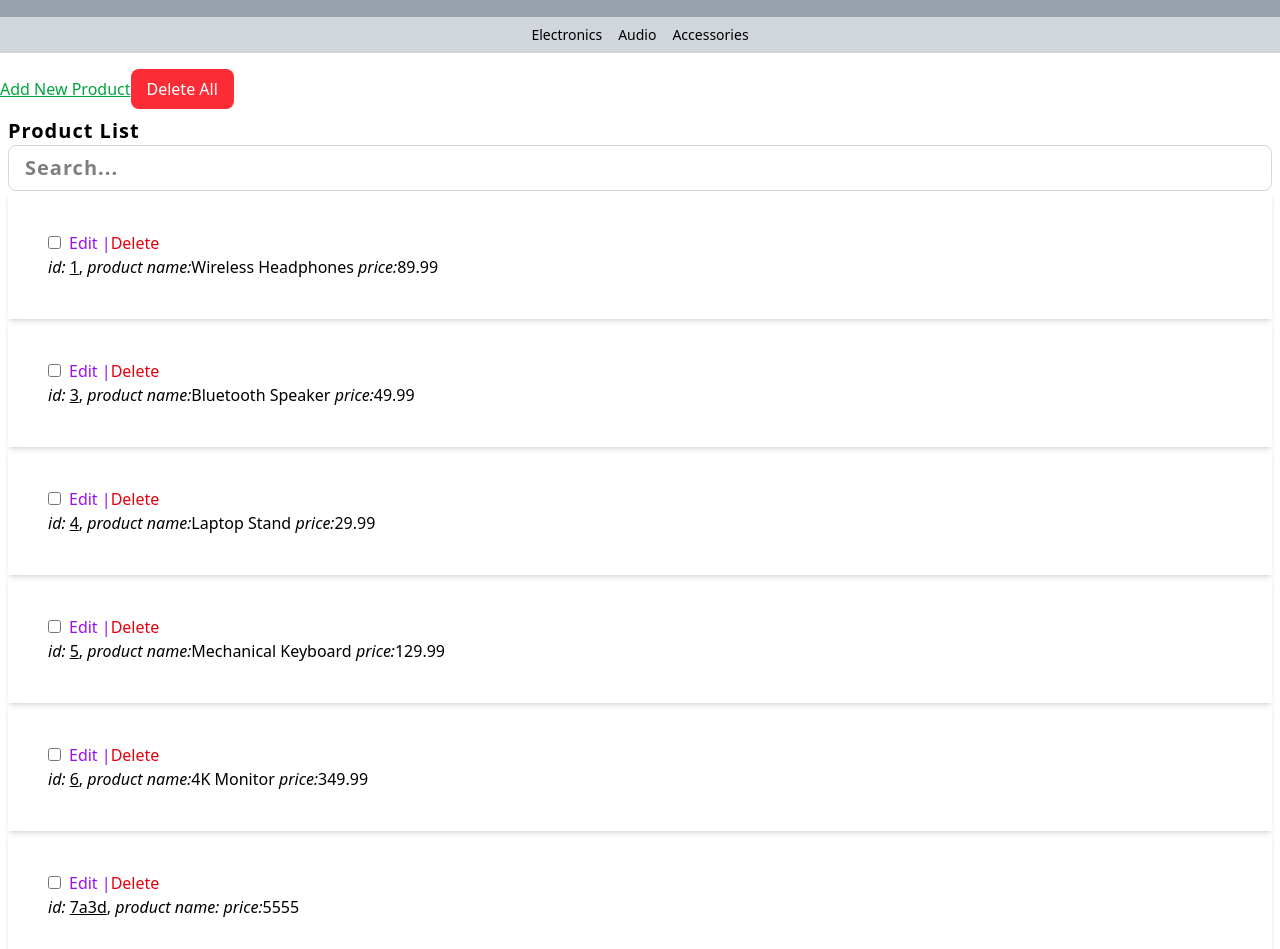
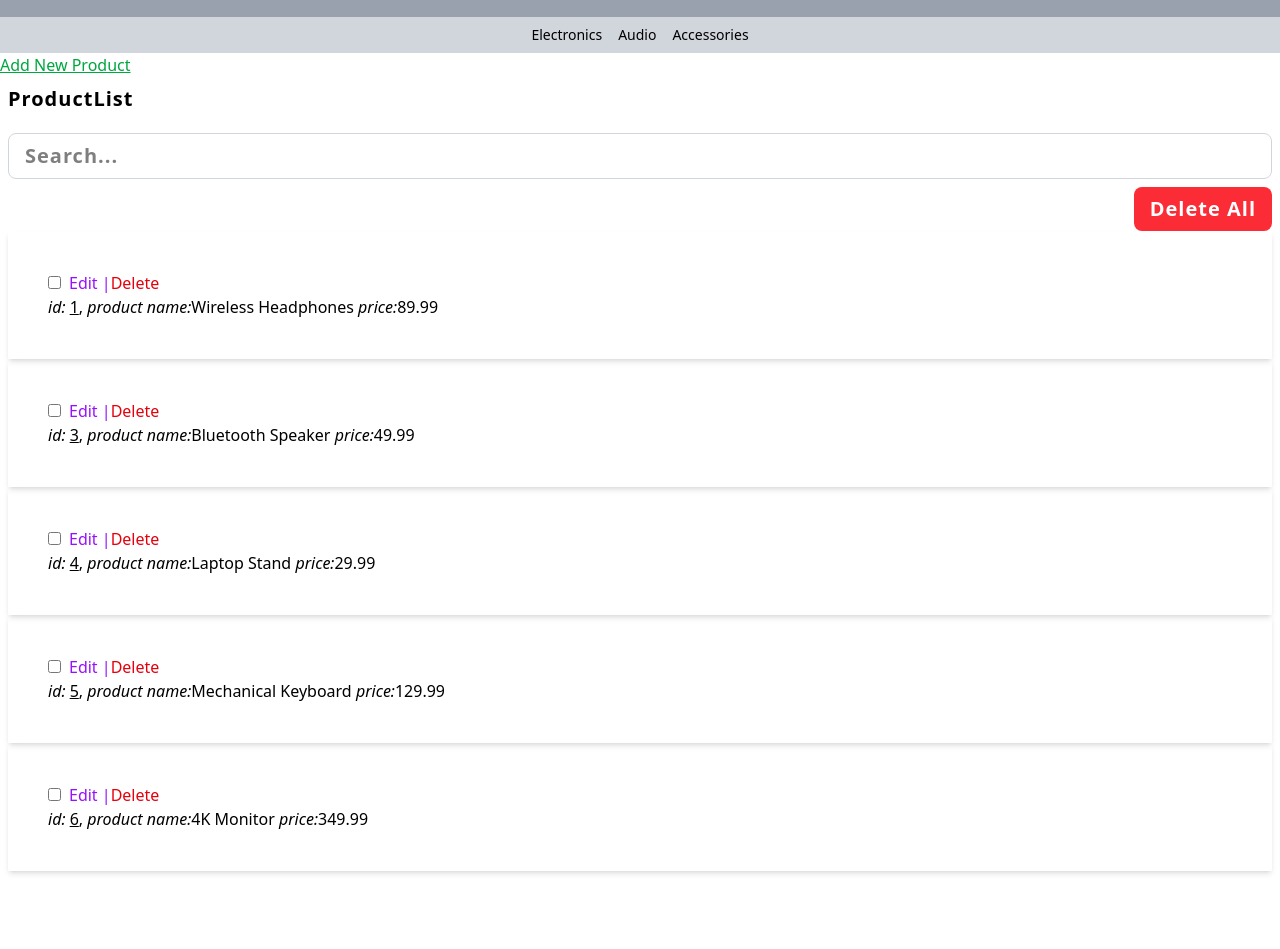
Before and after one commit to P4warit06/PROJECT2-SEC-1-Kittiphop.vue, a Vue app: page /product-manager in a window 1280 px wide. Shown: the part 43-992 px from the top of the page. After the commit the page ends 922 px from the top, so only its background shows below. Built offline with nearby package versions, Linux system fonts and the light colour scheme; data requests are answered from the project's data file.

Commit message:
056-fixDeleteMultipleProductsSuccess

```diff
--- a/data/db.json
+++ b/data/db.json
@@ -49,18 +49,6 @@
       "stock": 15,
       "image": "/placeholder.svg?height=200&width=200",
       "description": "32-inch 4K HDR monitor"
-    },
-    {
-      "id": "7a3d",
-      "name": "",
-      "price": 5555,
-      "productName": "5555"
-    },
-    {
-      "id": "d9e0",
-      "name": "",
-      "price": 5555,
-      "productName": "555"
     }
   ],
   "users": [
--- a/src/components/ProductList.vue
+++ b/src/components/ProductList.vue
@@ -1,7 +1,7 @@
 <script setup>
 import ListModel from './model/ListModel.vue'
-import { ref } from 'vue'
-defineEmits(['deleteProduct', 'setEditing','update:selectedProducts'])
+import { computed, ref } from 'vue'
+defineEmits(['deleteProduct', 'setEditing','seleteDeleteProduct'])
 const props = defineProps({
   products: {
     type: Array,
@@ -13,12 +13,18 @@ const props = defineProps({
   }
 })
 console.log(props.products)
+console.log(props.selectedProducts)
+
 
 const filter = ref("")
 function filteredProducts (){
   let a = props.products.filter( p => p.name.toLowerCase().includes(filter.value.toLowerCase()))
   console.log(a)
 }
+
+const seleteProductList =ref([])
+
+
 
 
 </script>
@@ -27,13 +33,22 @@ function filteredProducts (){
   <div>
     <ListModel :items="products" listType="card">
       <template #heading>
-        Product List
+        ProductList
         <input
           v-model="filter"
           type="text"
           placeholder="Search..."
-          class="w-full px-4 py-2 border border-gray-300 rounded-lg focus:outline-none focus:ring-2 focus:ring-blue-500 focus:border-transparent"
+          class="w-full px-4 py-2 border border-gray-300 rounded-lg focus:outline-none focus:ring-2 focus:ring-blue-500 focus:border-transparent mt-5"
         />
+        <div class="flex justify-end w-full mt-2">
+          <button
+            class="px-4 py-2 bg-red-500 text-white rounded-lg hover:bg-red-600"
+            @click="$emit('seleteDeleteProduct',seleteProductList)"
+          >
+            Delete All
+          </button>
+        </div>
+
       </template>
 
       <template #listItems="{ yourItem }">
@@ -41,7 +56,8 @@ function filteredProducts (){
         <input
           type="checkbox"
           :value="yourItem.id"
-          v-model="props.selectedProducts"
+          @change="test"
+          v-model="seleteProductList"
           class="mr-2"
         />
         <button @click="$emit('setEditing', yourItem)" class="text-purple-600 hover:text-purple-400 cursor-pointer">
--- a/src/components/ProductManager.vue
+++ b/src/components/ProductManager.vue
@@ -91,29 +91,20 @@ const deleteProduct = async (id) => {
   }
 }
 
-const deleteMultipleProduct = async () => {
-  if (selectedProducts.value.length === 0) {
-    alert("Please select products")
-    return
-  }
-
-  try {
-    const deletePromises = selectedProducts.value.map(async (id) => {
-      const status = await deleteItemById(`${import.meta.env.VITE_APP_URL}/products`, id)
-      if (status !== 200) {
-        throw new Error(`Error ID: ${id}`)
+const deleteMultipleProduct = async (idList) => {
+   try{
+    for (let i = 0; i < idList.length; i++) {
+      const status = await deleteItemById(`${import.meta.env.VITE_APP_URL}/products`, idList[i])
+      if (status === 200) {
+      const removeIndex = myProducts.value.findIndex((item) => item.id === idList[i])
+      if (removeIndex !== -1) {
+        myProducts.value.splice(removeIndex, 1)
       }
-    })
-
-    await Promise.all(deletePromises)
-
-    myProducts.value = myProducts.value.filter(product => !selectedProducts.value.includes(product.id))
-    selectedProducts.value = []
-    alert("deleted")
-  } catch (error) {
-    console.error(error)
-    alert("erro")
-  }
+    }
+    }
+   }catch(error){
+    console.error('Error deleting item:', error)
+   }
 }
 
 </script>
@@ -127,13 +118,7 @@ const deleteMultipleProduct = async () => {
     >
       Add New Product
     </button>
-    <!-- ปุ่มลบสินค้าหลายรายการ -->
-    <button
-      @click="deleteMultipleProduct"
-      class="mt-4 px-4 py-2 bg-red-500 text-white rounded-lg hover:bg-red-600"
-    >
-      Delete All
-    </button>
+
     <AddEditProduct v-if="isAdding | isEditing"
     @add-new-product="addProduct"
     :active-product="currentProduct"
@@ -142,9 +127,9 @@ const deleteMultipleProduct = async () => {
       v-show="!isAdding && !isEditing"
       @deleteProduct="deleteProduct"
       @setEditing="setEditProduct"
-      @update:selectedProducts="selectedProducts = $event"
       :products="myProducts"
       :selectedProducts="selectedProducts"
+      @seleteDeleteProduct="deleteMultipleProduct"
     />
 
   </div>
```
Also changed, not shown: src/libs/fetchUtils.js.
